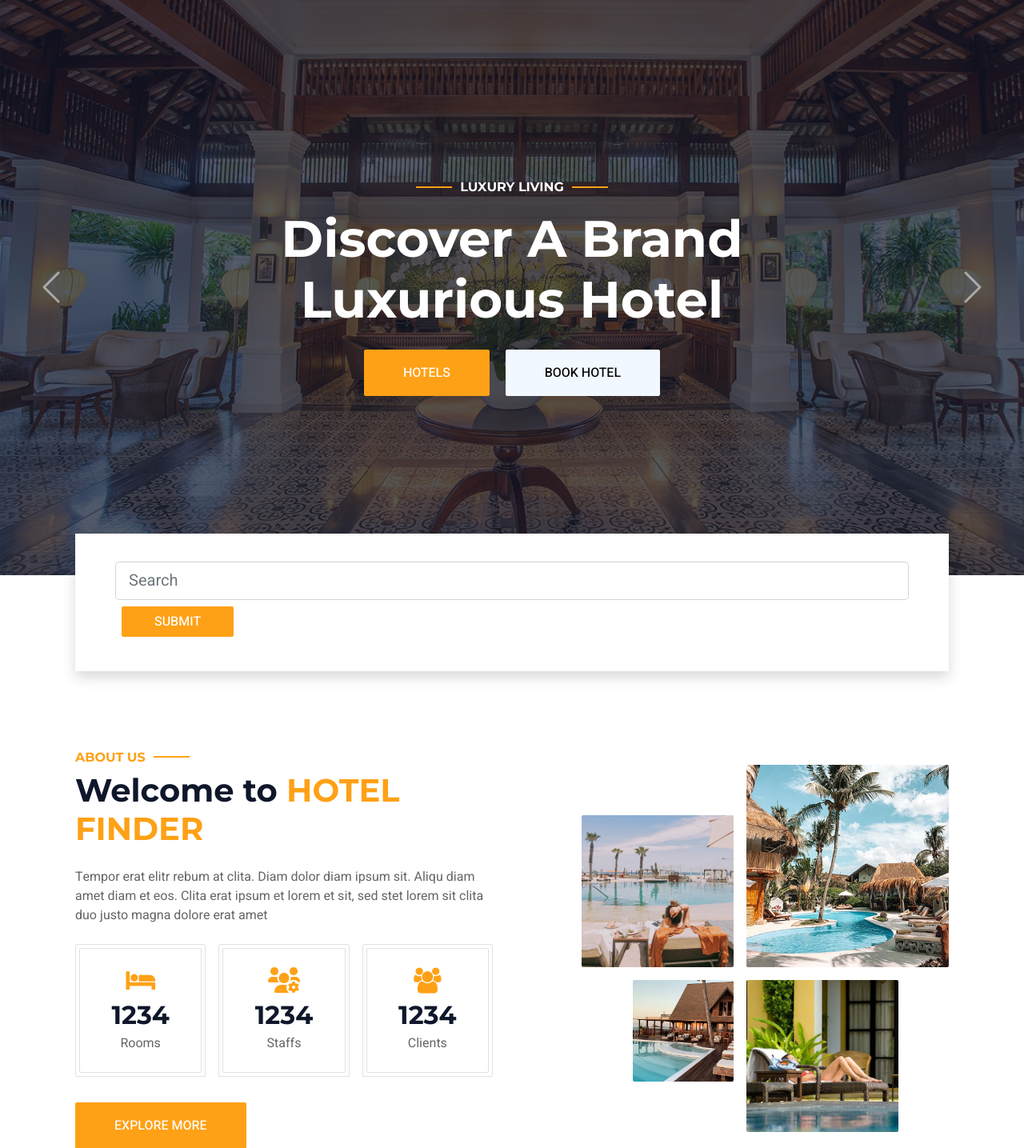
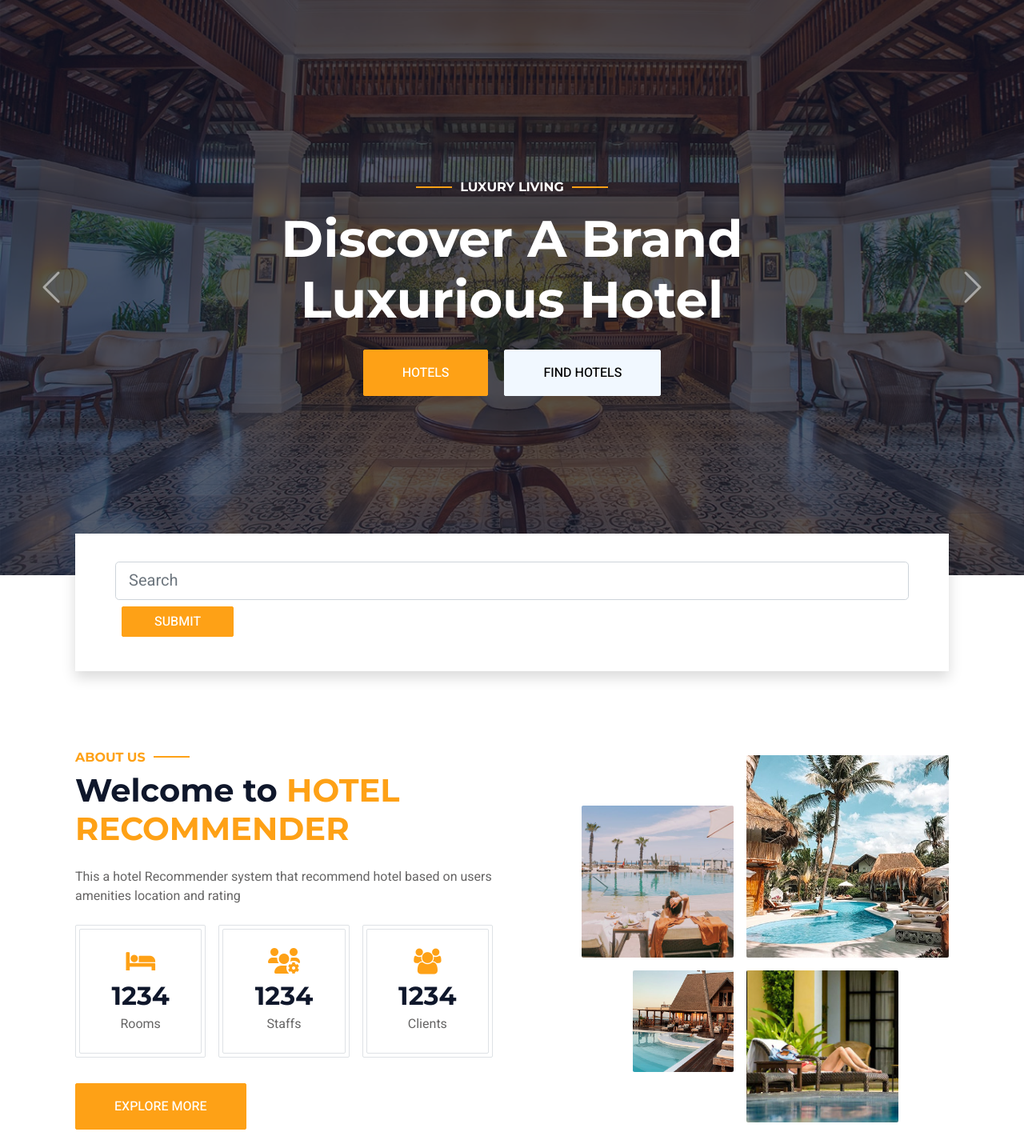
Before and after one commit to omotuwaojo/HotelRecommender, a Django app: page / in a window 1280 px wide. Shown: the part 74-1509 px from the top of the page at 80% size. Run offline with Django 5.2, Linux system fonts and the light colour scheme; data comes from the database, SQL or seed files in the repository; both versions use the stored data as it was after the commit; some libraries are stand-ins or nearby versions.

```diff
--- a/hotels/templates/hotels/base.html
+++ b/hotels/templates/hotels/base.html
@@ -273,7 +273,7 @@
                     </div>-->
                     <nav class="navbar navbar-expand-lg bg-dark navbar-dark p-3 p-lg-0">
                         <a href="index.html" class="navbar-brand d-block d-lg-none">
-                            <h1 class="m-0 text-primary text-uppercase">Hotel Finder</h1>
+                            <h1 class="m-0 text-primary text-uppercase">Hotels</h1>
                         </a>
                         <button type="button" class="navbar-toggler" data-bs-toggle="collapse" data-bs-target="#navbarCollapse">
                             <span class="navbar-toggler-icon"></span>
@@ -299,6 +299,7 @@
                             <div class="navbar-nav ml-auto action-buttons">
                                 {% if user.is_authenticated %}
                                 <a href="{% url "logout" %}" class="nav-item nav-link">Logout</a>
+                                <a href="{% url "profile_update" %}" class="nav-item nav-link">Update Profile</a>
                                 {% else %}
                                 <div class="nav-item dropdown">
                                     <a href="#" data-toggle="dropdown" class="nav-link dropdown-toggle mr-4">Login</a>
@@ -405,15 +406,15 @@
                 <div class="row g-5">
                     <div class="col-md-6 col-lg-4">
                         <div class="bg-primary rounded p-4">
-                            <a href="{% static 'index'%}"><h1 class="text-white text-uppercase mb-3">HotelFinder</h1></a>
+                            <a href="{% static 'index'%}"><h1 class="text-white text-uppercase mb-3">HR</h1></a>
                             <p class="text-white mb-0">
-								Download <a class="text-dark fw-medium" href="'https://htmlcodex.com/hotel-html-template-pro">Hotelier – Premium Version</a>, build a professional website for your hotel business and grab the attention of new visitors upon your site’s launch.
+								<!-- <a class="text-dark fw-medium" href="'https://htmlcodex.com/hotel-html-template-pro">Hotelier – Premium Version</a>, -->build a professional website for your hotel business and grab the attention of new visitors upon your site’s launch.
 							</p>
                         </div>
                     </div>
                     <div class="col-md-6 col-lg-3">
                         <h6 class="section-title text-start text-primary text-uppercase mb-4">Contact</h6>
-                        <p class="mb-2"><i class="fa fa-map-marker-alt me-3"></i>123 Street, New York, USA</p>
+                        <p class="mb-2"><i class="fa fa-map-marker-alt me-3"></i>123 Street, Nigeria</p>
                         <p class="mb-2"><i class="fa fa-phone-alt me-3"></i>+012 345 67890</p>
                         <p class="mb-2"><i class="fa fa-envelope me-3"></i>info@example.com</p>
                         <div class="d-flex pt-2">
@@ -449,10 +450,10 @@
                 <div class="copyright">
                     <div class="row">
                         <div class="col-md-6 text-center text-md-start mb-3 mb-md-0">
-                            &copy; <a class="border-bottom" href="#">Your Site Name</a>, All Right Reserved.
+                            &copy; <a class="border-bottom" href="#">Hotels</a>, All Right Reserved.
 
-							<!--/*** This template is free as long as you keep the footer author’s credit link/attribution link/backlink. If you'd like to use the template without the footer author’s credit link/attribution link/backlink, you can purchase the Credit Removal License from "https://htmlcodex.com/credit-removal". Thank you for your support. ***/-->
-							Designed By <a class="border-bottom" href="https://htmlcodex.com">HTML Codex</a>
+
+							Designed By <a class="border-bottom" href="#">EHINOLA OLADIMEJI O.</a>
                         </div>
                         <div class="col-md-6 text-center text-md-end">
                             <div class="footer-menu">
--- a/hotels/templates/hotels/index.html
+++ b/hotels/templates/hotels/index.html
@@ -2,7 +2,8 @@
     {% extends "hotels/base.html" %}
         {% load ratings_star%}
         {%load static%}
-    {%block title%} HotelFinder {%endblock%}
+    {%block title%} Hotel
+    Recommender {%endblock%}
 
     {% block content %}
         <!-- Carousel Start -->
@@ -16,7 +17,7 @@
                                 <h6 class="section-title text-white text-uppercase mb-3 animated slideInDown">Luxury Living</h6>
                                 <h1 class="display-3 text-white mb-4 animated slideInDown">Discover A Brand Luxurious Hotel</h1>
                                 <a href="" class="btn btn-primary py-md-3 px-md-5 me-3 animated slideInLeft">Hotels</a>
-                                <a href="" class="btn btn-light py-md-3 px-md-5 animated slideInRight">Book Hotel </a>
+                                <a href="" class="btn btn-light py-md-3 px-md-5 animated slideInRight">Find Hotels </a>
                             </div>
                         </div>
                     </div>
@@ -27,7 +28,7 @@
                                 <h6 class="section-title text-white text-uppercase mb-3 animated slideInDown">Luxury Living</h6>
                                 <h1 class="display-3 text-white mb-4 animated slideInDown">Discover A Brand Luxurious Hotel</h1>
                                 <a href="" class="btn btn-primary py-md-3 px-md-5 me-3 animated slideInLeft">Hotel</a>
-                                <a href="" class="btn btn-light py-md-3 px-md-5 animated slideInRight">Book Hotel</a>
+                                <a href="" class="btn btn-light py-md-3 px-md-5 animated slideInRight">Find Hotel</a>
                             </div>
                         </div>
                     </div>
@@ -78,8 +79,8 @@
                 <div class="row g-5 align-items-center">
                     <div class="col-lg-6">
                         <h6 class="section-title text-start text-primary text-uppercase">About Us</h6>
-                        <h1 class="mb-4">Welcome to <span class="text-primary text-uppercase">Hotel Finder</span></h1>
-                        <p class="mb-4">Tempor erat elitr rebum at clita. Diam dolor diam ipsum sit. Aliqu diam amet diam et eos. Clita erat ipsum et lorem et sit, sed stet lorem sit clita duo justo magna dolore erat amet</p>
+                        <h1 class="mb-4">Welcome to <span class="text-primary text-uppercase">Hotel Recommender</span></h1>
+                        <p class="mb-4">This a hotel Recommender system that recommend hotel based on users amenities location and rating </p>
                         <div class="row g-3 pb-4">
                             <div class="col-sm-4 wow fadeIn" data-wow-delay="0.1s">
                                 <div class="border rounded p-1">
--- a/hotels/views.py
+++ b/hotels/views.py
@@ -52,6 +52,7 @@ def login(request):
 
         if user is not None:
             auth_login(request, user)  # Use auth_login to avoid conflict
+            messages.success(request, 'Login suceessfull!')
             return redirect("index")  # Redirect to the index page after successful login
         else:
             messages.error(request, "Invalid username or password.")
@@ -83,6 +84,7 @@ def signup(request):
 
 def logout_view(request):
     logout(request)
+    messages.success(request, 'Logout suceessfull!')
     return HttpResponseRedirect(reverse("index"))
 
 
@@ -94,6 +96,37 @@ def hotel_list(request):
             hotels = Hotel.objects.all()
     return render(request, 'hotels/room.html', {'hotels': hotels})
 
+
+"""def hotel_list(request):
+    city = request.GET.get('city', 'Berlin')
+    checkin = request.GET.get('checkin', '2024-10-02')
+    checkout = request.GET.get('checkout', '2024-10-04')
+
+    url = "https://booking-com.p.rapidapi.com/v1/hotels"
+    headers = {
+        'x-rapidapi-key': "9b7a74b5a0msh5b47c621eec6e8ep15ed70jsn8e8675677d2f",
+        'x-rapidapi-host': "booking-com.p.rapidapi.com"
+    }
+
+    params = {
+        'locale': 'en-gb',
+        'units': 'metric',
+        'dest_id': city,
+        'checkin_date': checkin,
+        'checkout_date': checkout,
+        'adults_number': '2',
+        'room_number': '1',
+        'filter_by_currency': 'USD',
+        'order_by': 'price'
+    }
+
+    response = requests.get(url, headers=headers, params=params)
+    if response.status_code == 200:
+        hotels = response.json().get('result', [])
+    else:
+        hotels = []
+    print(hotels)  # This will print the API response to your console
+    return render(request, 'hotels/room.html',{'hotels': hotels})"""
 
 def hotel_detail(request, hotel_id):
     hotel = get_object_or_404(Hotel, pk=hotel_id)
@@ -172,39 +205,80 @@ def recommend_hotels(user):
 
     return recommended_hotels
 
-"""def recommend_hotels(city, preferences):
-    api_url = '"https://api.makcorps.com/city"'
+"""def recommendations(request):
+    if request.method == 'GET':
+        city = request.GET.get('city')  # Get the city from query parameters or user input
+        checkin = request.GET.get('checkin')  # Check-in date from user input
+        checkout = request.GET.get('checkout')  # Check-out date from user input
+
+        # Replace 'YOUR_API_KEY' with your actual RapidAPI key
+        url = "https://booking-com.p.rapidapi.com/v1/hotels/search"
+        headers = {
+            'x-rapidapi-key': "9b7a74b5a0msh5b47c621eec6e8ep15ed70jsn8e8675677d2f",
+            'x-rapidapi-host': "booking-com.p.rapidapi.com"
+        }
+
+        # Parameters for the hotel search request
+        params = {
+            'locale': 'en-gb',
+            'units': 'metric',
+            'dest_type': 'Ogun',  # Type of destination
+            'dest_id': 'Ogun-State',  # City name or ID
+            'checkin_date': 'checkin',  # Example: '2024-10-02'
+            'checkout_date': 'checkout',  # Example: '2024-10-04'
+            'adults_number': '2',  # Example: number of adults
+            'room_number': '1',  # Number of rooms
+            'filter_by_currency': 'USD',
+            'order_by': 'price',  # Sort by price
+            'include_adjacency': 'true'  # Option to include nearby hotels
+        }
+
+        response = requests.get(url, headers=headers, params=params)
+
+        if response.status_code == 200:
+            hotels = response.json().get('result', [])  # Parse the JSON response for 'result'
+        else:
+            hotels = None  # Handle error or return an empty list
+
+        context = {
+            'hotels': hotels,  # Pass the hotel data to the template
+            'city': city,
+            'checkin': checkin,
+            'checkout': checkout
+        }
+
+        return render(request, 'hotels/room.html', context)
+
+    return render(request, 'hotels/room.html')
+
+def recommendations(request):
+    city = request.GET.get('city', 'default_city')
+    checkin = request.GET.get('checkin', '2024-10-16')
+    checkout = request.GET.get('checkout', '2024-10-23')
+
+    # API request to get hotels data
+    url = 'https://booking-com.p.rapidapi.com/v1/hotels/locations'
     headers = {
-        'Authorization': '66ffb5fdd7889da878cc6ec9',
-        'Content-Type': 'application/json'
+        'x-rapidapi-key': '9b7a74b5a0msh5b47c621eec6e8ep15ed70jsn8e8675677d2f',
+        'x-rapidapi-host': 'booking-com.p.rapidapi.com'
+    }
+    params = {
+        'locale': 'en-gb',
+        'name': city,
+        'checkin': checkin,
+        'checkout': checkout
     }
 
-    params = {
-        'location': city,
-        'amenities': ','.join(preferences.get('amenities', [])),
-        'rating': preferences.get('rating', 4)
-    }
-
-    response = requests.get(api_url, headers=headers, params=params)
+    response = requests.get(url, headers=headers, params=params)
 
     if response.status_code == 200:
         hotels = response.json()
-        recommended_hotels = []
+    else:
+        hotels = []
 
-        # Extracting the details for each hotel
-        for hotel in hotels:
-            recommended_hotels.append({
-                'name': hotel.get('name'),
-                'price': hotel.get('price', {}).get('total'),  # Assuming price is in the 'price' key
-                'image': hotel.get('image', {}).get('url'),  # Assuming image is in 'image' key
-                'location': hotel.get('location', {}).get('address'),  # Assuming location has an 'address'
-                'rating': hotel.get('rating'),
-                'amenities': hotel.get('amenities')
-            })
-        return recommended_hotels
-    else:
-        return None
-
+    # Pass the data to the template
+    return render(request, 'hotels/room.html', {'hotels': hotels})
+"""
 
 def recommendations(request):
     city = request.GET.get('city', 'Nigria')
@@ -218,7 +292,7 @@ def recommendations(request):
         'hotels': recommended_hotels
     }
 
-    return render(request, 'hotels/recommendations.html', context)"""
+    return render(request, 'hotels/recommendations.html', context)
 
 
 def recommendations(request):
@@ -337,19 +411,22 @@ def profile_update(request):
         profile.location = location
         profile.rating = rating
 
-         # Update the many-to-many relationship for amenities
+        # Update the many-to-many relationship for amenities
         amenities_objects = Amenity.objects.filter(id__in=amenities_ids)  # Query amenities by their IDs
         profile.amenities.set(amenities_objects)  # Use .set() to update the many-to-many field
 
         profile.save()
         messages.success(request, 'Profile updated successfully!')
-        return redirect('profile_update')
+        return redirect('index')
+
+    # Define the context outside the POST block, to be used for both POST and GET
+    context = {
+        'profile': profile
+    }
 
     # For GET requests, render the profile update form
-    context = {
-        'profile': profile,
-    }
-    return render(request, 'hotels/index.html', context)
+    return render(request, 'hotels/profile_update.html', context)
+
 
 def results(request):
     query = request.GET.get('query')
```
Also changed, not shown: hotels/templates/hotels/profile_update.html (+6 -6 lines), hotels/templates/hotels/room.html (+29 -19 lines), db.sqlite3, media/hotel_images/2021-11-08.jpg (added), media/hotel_images/2022-11-11.webp (added), media/hotel_images/dom.webp (added), media/hotel_images/kl1.jpg (added), media/hotel_images/td1.jpg (added), media/hotel_images/tw.jpg (added), media/hotel_images/wa2.jpg (added).
